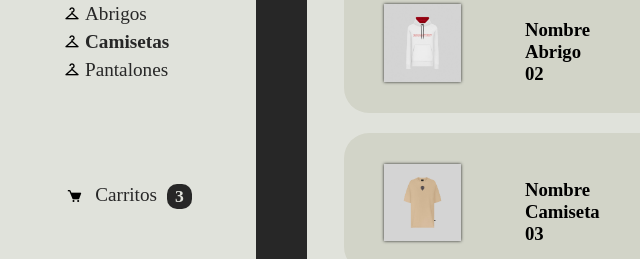
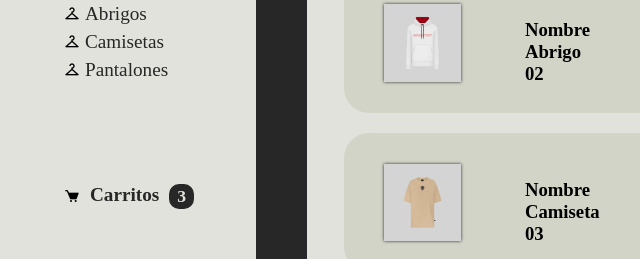
Before and after one commit to DavidJJulio/proyectoWeb, a plain HTML site: page views/Carrito.html in a window 1280 px wide. Shown: the part 298-557 px from the top of the page, 0-640 px from the left. Drawn offline with nearby package versions, Linux system fonts and the light colour scheme; files whose address does not match are found by name.

Commit message:
fix: :bug: A bold

```diff
--- a/css/Carrito.css
+++ b/css/Carrito.css
@@ -40,7 +40,7 @@ main {
     align-items: center;
     justify-content: space-around;
 }
-.li3 {
+.li5 {
     font-weight: bold;
 }
 .aside ul {
--- a/css/Carrito_Vacio.css
+++ b/css/Carrito_Vacio.css
@@ -40,7 +40,7 @@ main {
     align-items: center;
     justify-content: space-around;
 }
-.li3 {
+.li5 {
     font-weight: bold;
 }
 .aside ul {
--- a/css/Carrito_Vacio2.css
+++ b/css/Carrito_Vacio2.css
@@ -40,7 +40,7 @@ main {
     align-items: center;
     justify-content: space-around;
 }
-.li3 {
+.li5 {
     font-weight: bold;
 }
 .aside ul {
```
